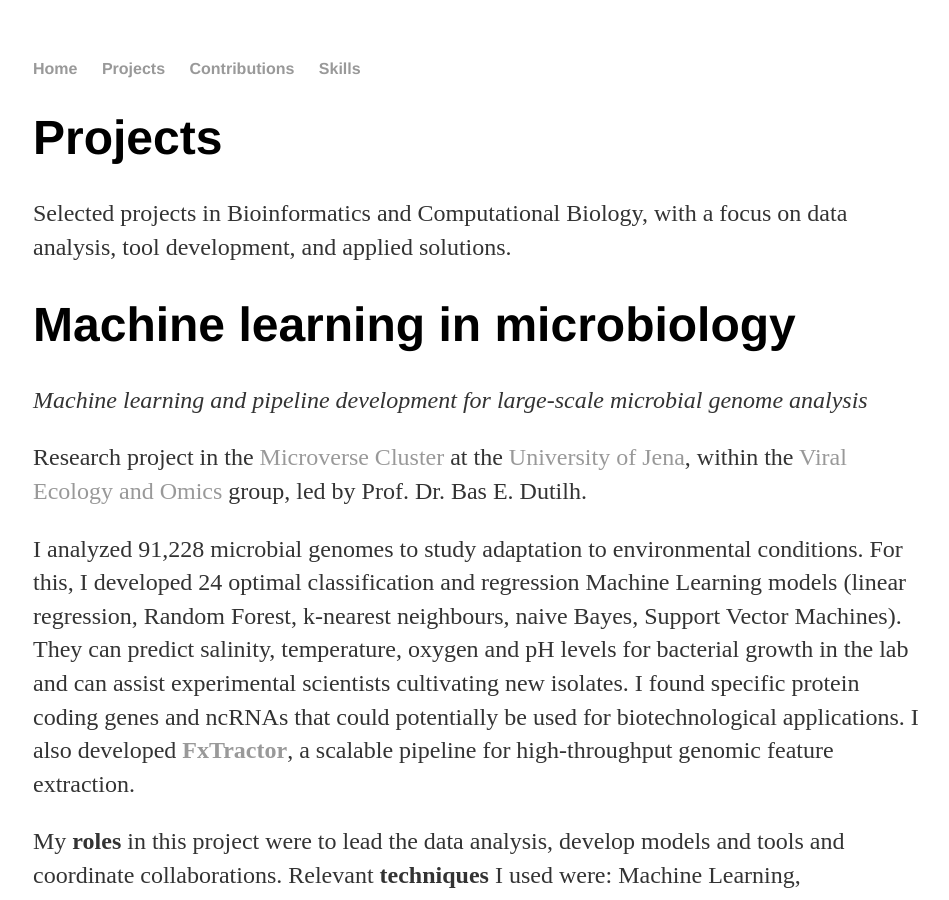
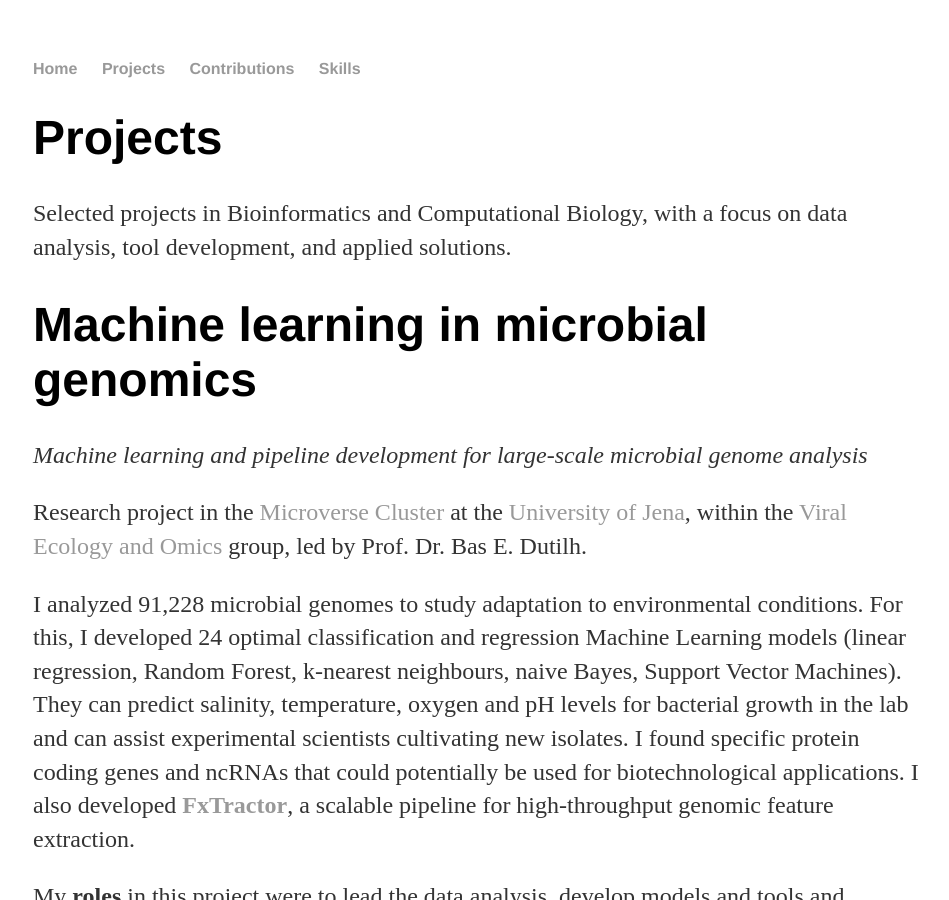
Before and after one commit to waltercostamb/waltercostamb.github.io, a Jekyll site: the page built from projects/index.html, in a window 1280 px wide and 900 px high. Shown: the whole window, without its empty margins (159-1108 px from the left). Built offline with Jekyll 4.4.1, drawn with Linux system fonts in a browser that asks for light colours.

Commit message:
Update index.html

```diff
--- a/projects/index.html
+++ b/projects/index.html
@@ -6,7 +6,7 @@ title: Projects
 	<h1>Projects</h1>
 	<p>Selected projects in Bioinformatics and Computational Biology, with a focus on data analysis, tool development, and applied solutions.</p>
 
-<h1>Machine learning in microbiology</h1>
+<h1>Machine learning in microbial genomics</h1>
 <p><em>Machine learning and pipeline development for large-scale microbial genome analysis</em></p>
 
 <p>
```
